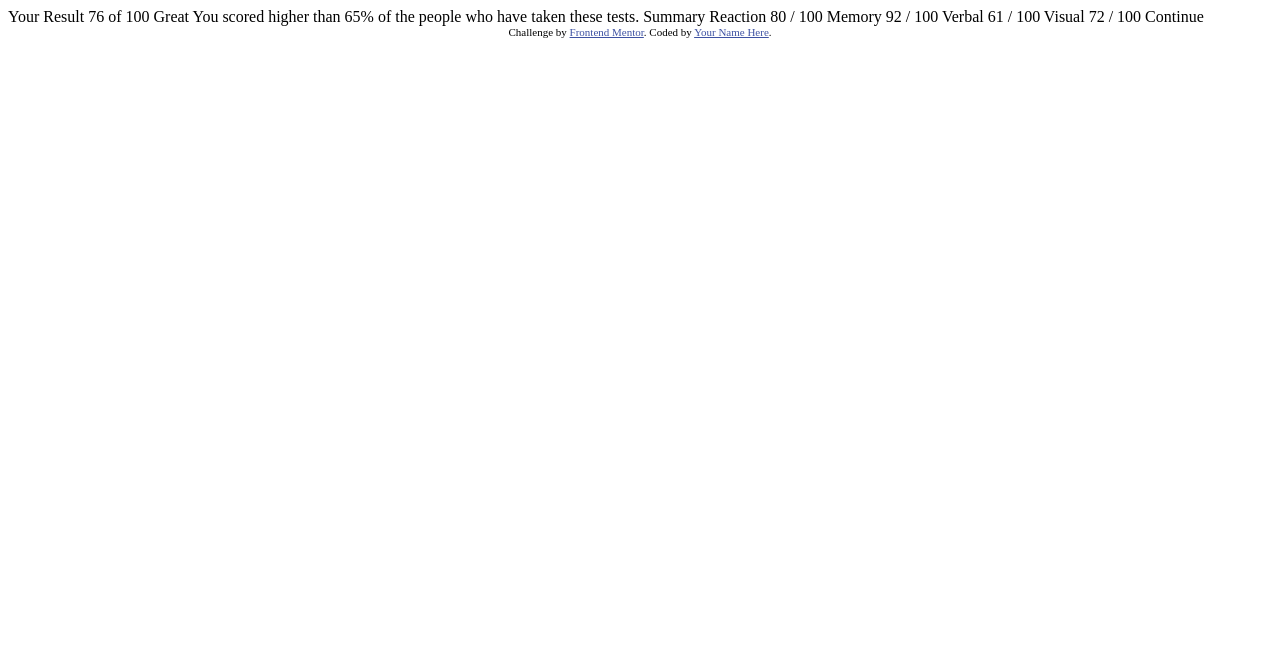
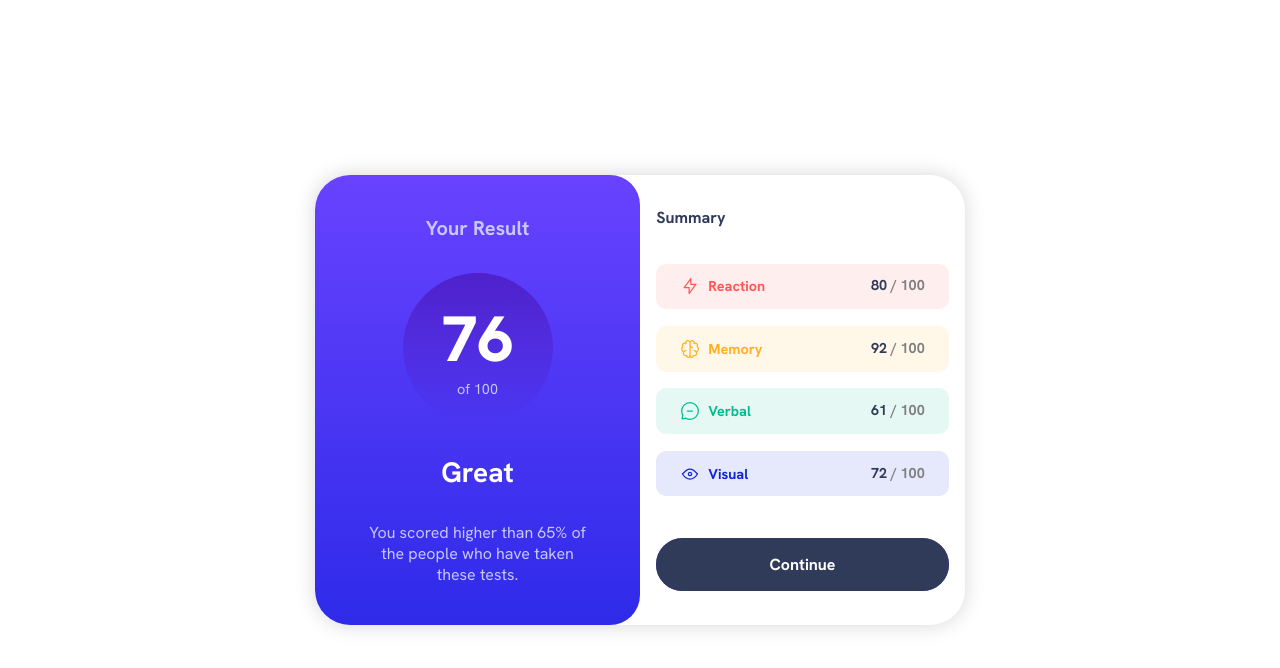
Before and after one commit to Clonephaze/10.results-summary-component-main, a plain HTML site: page index.html in a window 1280 px wide. Drawn offline with Linux system fonts and the light colour scheme.

Commit message:
Challenge Complete

```diff
--- a/index.html
+++ b/index.html
@@ -3,45 +3,56 @@
 <head>
     <meta charset="UTF-8">
     <meta name="viewport" content="width=device-width, initial-scale=1.0"> <!-- displays site properly based on user's device -->
-
-  <link rel="icon" type="image/png" sizes="32x32" href="./assets/images/favicon-32x32.png">
-
+    <link rel="icon" type="image/png" sizes="32x32" href="assets/images/favicon-32x32.png">
+    <link rel="preload" href="assets/fonts/HankenGrotesk-VariableFont_wght.ttf" as="font" crossorigin>
+    <link rel="stylesheet" href="style.css">
     <title>Frontend Mentor | Results summary component</title>
-
-  <!-- Feel free to remove these styles or customise in your own stylesheet 👍 -->
-  <style>
-    .attribution { font-size: 11px; text-align: center; }
-    .attribution a { color: hsl(228, 45%, 44%); }
-  </style>
+    <meta name="og:image" content="https://raw.githubusercontent.com/Clonephaze/10.results-summary-component-main/main/ChallengeComplete.png" />
+    <meta name="og:description" content="Results summary component, a challenge from Frontend Mentor. Coded by Jack- @Clonephaze." />
+    <meta name="og:title" content="Frontend Mentor | Results summary component" />
 </head>
 <body>
+    <main>
+        <div class="result-card">
+            <h1>Your Result</h1>
+            <div class="circle">
+                <div class="counter" id="result-number">76</div>
+                <span>of 100</span>
+            </div>
+            <h2>Great</h2>
+            <p>You scored higher than 65% of the people who have taken these tests.</p>
+        </div>
+        <div class="summary-card">
+            <h2>Summary</h2>
+            <div class="summary-list">
+                <div class="summary-item ">
+                    <div class="title"><img src="assets/images/icon-reaction.svg" alt="lightning bolt icon"><span>Reaction</span></div>
+                    <div class="small-result-numbers"><span class="counter">80</span> / 100</div>
+                </div>
+                <div class="summary-item">
+                    <div class="title"><img src="assets/images/icon-memory.svg" alt="brain icon"><span>Memory</span></div>
+                    <div class="small-result-numbers"><span class="counter">92</span> / 100</div>
+                </div>
+                <div class="summary-item">
+                    <div class="title"><img src="assets/images/icon-verbal.svg" alt="speech bubble icon"><span>Verbal</span></div>
+                    <div class="small-result-numbers"><span class="counter">61</span> / 100</div>
+                </div>
+                <div class="summary-item">
+                    <div class="title"><img src="assets/images/icon-visual.svg" alt="eye icon"><span>Visual</span></div>
+                    <div class="small-result-numbers"><span class="counter">72</span> / 100</div>
+                </div>
+            </div>
+            <button type="button" class="btn-continue" id="btn-continue">Continue</button>
 
-  Your Result
-  76
-  of 100
+        </div>
 
-  Great
-  You scored higher than 65% of the people who have taken these tests.
-
-  Summary
-
-  Reaction
-  80 / 100
-
-  Memory
-  92 / 100
-
-  Verbal
-  61 / 100
-
-  Visual
-  72 / 100
-
-  Continue
-
+    </main>
+    <footer data-hidden="true">
         <div class="attribution">
             Challenge by <a href="https://www.frontendmentor.io?ref=challenge" target="_blank">Frontend Mentor</a>.
-    Coded by <a href="#">Your Name Here</a>.
+            Coded by <a href="https://github.com/Clonephaze">Clonephaze</a>.
         </div>
+    </footer>
+    <script src="index.js"></script>
 </body>
 </html>
--- /dev/null
+++ b/index.js
@@ -0,0 +1,42 @@
+let delay = 10; // initial delay
+
+// Get all elements with the class name 'counter'
+let counters = document.getElementsByClassName('counter');
+
+Array.from(counters).forEach((counterElement, index) => {
+    let counter = 0;
+    let finalNumber = parseInt(counterElement.innerHTML);
+    let timeoutId;
+
+    const incrementCounter = () => {
+        counter++;
+        counterElement.innerHTML = String(counter).padStart(2, '0');
+
+        // Stop incrementing when reaching the final number
+        if (counter >= finalNumber) {
+            clearTimeout(timeoutId);
+        } else {
+            // Decrease delay for next increment
+            delay *= 1.006;
+
+            // Schedule next increment
+            timeoutId = setTimeout(incrementCounter, delay);
+        }
+    };
+
+    // Start the counter increment
+    incrementCounter();
+});
+
+const btnContinue = document.getElementById('btn-continue');
+
+btnContinue.addEventListener('click', () => {
+    // Make the footer get attribute "data-hidden=false" if "true", and visa versa
+
+    const footer = document.querySelector('footer');
+    if (footer.getAttribute('data-hidden') === 'true') {
+        footer.setAttribute('data-hidden', 'false');
+    } else {
+        footer.setAttribute('data-hidden', 'true');
+    }
+})
--- /dev/null
+++ b/style.css
@@ -0,0 +1,273 @@
+:root {
+    --bg-color: hsl(0, 0%, 100%);
+    --color-red: 0 100% 67%;
+    --color-yellow: 39 100% 56%;
+    --color-green: 166 100% 37%;
+    --color-cobalt: 234 85% 45%;
+    --color-dark-blue: 224 30% 27%;
+    --color-lavender: 241 100% 89%;
+    --color-pale-blue: 221 100% 96%;
+    /** gradients **/
+    --gradient-card: linear-gradient(hsl(252, 100%, 63%), hsl(241, 81%, 54%));
+    --gradient-circle: linear-gradient(hsla(256, 72%, 46%, 1), hsla(241, 72%, 46%, 0));
+
+}
+
+*,
+*::before,
+*::after {
+    box-sizing: border-box;
+    margin: 0;
+    padding: 0;
+}
+
+h1,
+h2,
+h3,
+h4,
+h5,
+h6 {
+    font-size: unset;
+    font-weight: unset;
+    line-height: unset;
+    display: unset;
+}
+
+body{
+    background-color: var(--bg-color);
+    min-height: 100svh;
+    font-family: 'Hanken Grotesk', sans-serif;
+    display: grid;
+    /** mobile first grid **/
+
+}
+
+main {
+    height: 100svh;
+    overflow: hidden;
+    display: grid;
+    grid-template-areas: 'purple-card'
+                         'white-card';
+
+    @media (min-width: 768px) {
+        grid-template-areas: 'purple-card white-card';
+        grid-auto-columns: 1fr;
+
+        width: 650px;
+        height: min(60svh, 450px);
+        margin-inline: auto;
+        align-self: center;
+        border-radius: 35px;
+        box-shadow: 0 0 20px 1px rgba(0, 0, 0, 0.15);
+    }
+}
+
+.result-card {
+    grid-area: purple-card;
+    background-image: var(--gradient-card);
+    border-radius: 0 0 30px 30px;
+    display: flex;
+    flex-flow: column;
+    align-items: center;
+    justify-content: space-around;
+    color: white;
+
+    & .circle {
+        background-image: var(--gradient-circle);
+        border-radius: 50%;
+        width: 150px;
+        height: 150px;
+        display: flex;
+        flex-flow: column;
+        align-items: center;
+        justify-content: center;
+
+        >div {
+            font-size: 4rem;
+            font-weight: 800;
+        }
+
+        >span {
+            font-size: 0.9rem;
+            color: hsl(var(--color-lavender));
+        }
+    }
+
+    >h1 {
+        color: hsl(var(--color-lavender));
+        font-weight: 700;
+        font-size: 1.25rem;
+        padding-top: 1.5rem;
+    }
+
+    >h2 {
+        font-size: 1.75rem;
+        font-weight: 700;
+    }
+
+    >p {
+        width: 70%;
+        color: hsl(var(--color-lavender));
+        padding-bottom: 1.5rem;
+        text-align: center;
+    }
+
+    @media (min-width: 768px) {
+        border-radius: 30px;
+    }
+}
+
+.summary-card {
+    position: relative;
+    grid-area: white-card;
+    display: grid;
+    grid-template-areas: 'title' 'result-list' 'button';
+
+    >h2 {
+        width: 90%;
+        justify-self: center;
+        color: hsl(var(--color-dark-blue));
+        font-weight: 700;
+        margin-top: 2rem;
+
+        @media (min-width: 768px) {
+
+            margin-bottom: -2.5rem;
+        }
+    }
+
+}
+
+.summary-list {
+    display: flex;
+    flex-flow: column;
+    width: 90%;
+    justify-self: center;
+    justify-content: space-around;
+}
+
+.summary-item {
+    display: flex;
+    justify-content: space-between;
+
+    border-radius: 10px;
+    background: var(--_item-color, grey);
+    max-width: 95vw;
+    padding: 0.8rem 1.5rem;
+    color: hsl(var(--_item-font-color, black));
+    font-weight: 700;
+    font-size: 0.9rem;
+
+
+
+    &:nth-child(1) {
+        --_item-color: hsla(var(--color-red)/ 0.1);
+        --_item-font-color: hsl(var(--color-red));
+    }
+
+    &:nth-child(2) {
+        --_item-color: hsla(var(--color-yellow)/ 0.1);
+        --_item-font-color: hsl(var(--color-yellow));
+    }
+
+    &:nth-child(3) {
+        --_item-color: hsla(var(--color-green)/ 0.1);
+        --_item-font-color: hsl(var(--color-green));
+    }
+
+    &:nth-child(4) {
+        --_item-color: hsla(var(--color-cobalt)/ 0.1);
+        --_item-font-color: hsl(var(--color-cobalt));
+    }
+
+    >.title {
+        display: flex;
+        align-items: center;
+        color: var(--_item-font-color);
+
+        >img {
+            display: inline-block;
+            vertical-align: middle;
+            margin-right: 0.5rem;
+        }
+    }
+}
+
+.small-result-numbers {
+    color: grey;
+    font-weight: 700;
+    font-size: 0.9rem;
+
+    >span {
+        color: hsl(var(--color-dark-blue));
+    }
+}
+
+.btn-continue {
+    grid-area: button;
+    justify-self: center;
+    align-self: center;
+    width: 90%;
+    text-align: center;
+    color: white;
+    border: none;
+    background-color: transparent;
+    border-radius: 100vw;
+    padding: 1rem;
+    font-weight: 700;
+    font-size: 1rem;
+    font-family: inherit;
+    background-color: var;
+    transition: all 0.2s ease-in-out;
+    position: relative;
+    cursor: pointer;
+
+    &::before, &::after {
+        content: '';
+        position: absolute;
+        inset: 0;
+        border-radius: inherit;
+    }
+
+    &::before {
+        background-image: var(--gradient-card);
+        z-index: -2;
+    }
+
+    &::after {
+        background-image: linear-gradient(hsl(var(--color-dark-blue)), hsl(var(--color-dark-blue)));
+        z-index: -1;
+        transition: opacity 0.2s ease-in-out;
+    }
+
+    &:hover::after {
+        opacity: 0;
+    }
+}
+
+footer {
+    display: none;
+
+    &[data-hidden="false"] {
+        display: block;
+        position: absolute;
+        inset: 50%;
+        transform: translate(-50%, -50%);
+        background-color: white;
+        height: fit-content;
+        width: max-content;
+        padding: 1rem;
+        border-radius: 10px;
+        color: hsl(var(--color-dark-blue));
+        font-weight: 700;
+        font-size: 0.9rem;
+        box-shadow: 0 0 30px rgba(0, 0, 0, 0.9);
+    }
+}
+.attribution { font-size: 0.9rem; text-align: center; }
+.attribution a { color: hsl(228, 45%, 44%); }
+
+@font-face {
+    font-family: 'Hanken Grotesk';
+    src: url(assets/fonts/HankenGrotesk-VariableFont_wght.ttf);
+}
```
Also changed, not shown: 2 other files. Lines whose indentation alone changed are shown as unchanged.
